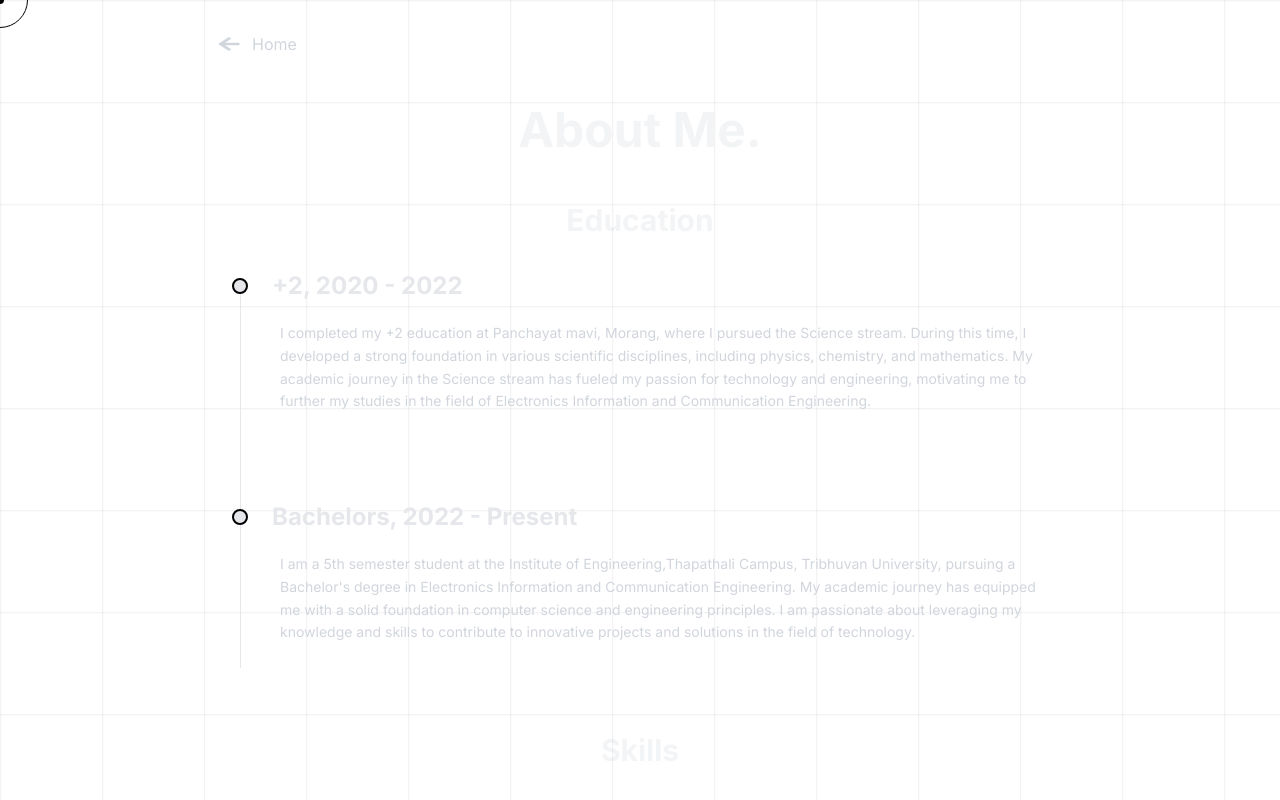
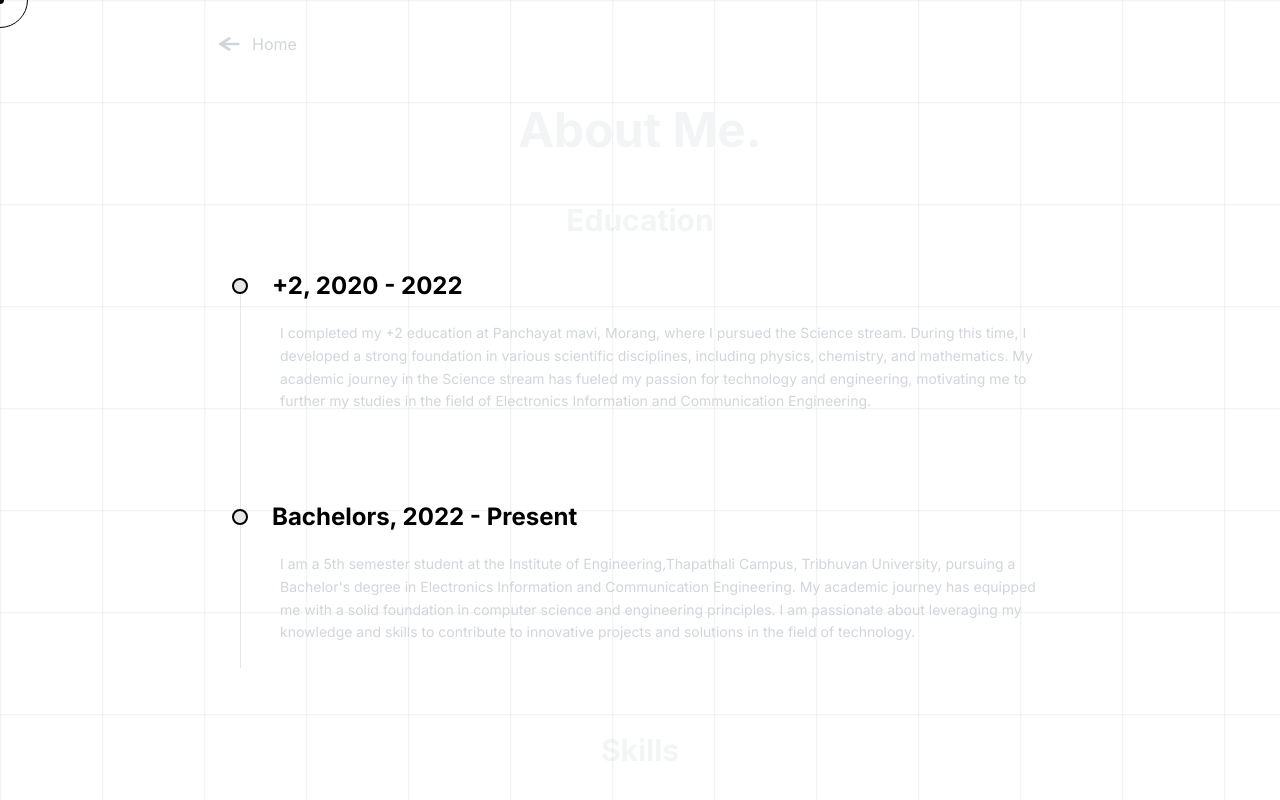
Before and after one commit to amankhanal1960/PortfolioWebsite, a Next.js app: page /about in a window 1280 px wide. Shown: the top 800 px of the page. Built offline with nearby package versions, Linux system fonts and the light colour scheme.

Commit message:
disabled the theme

```diff
--- a/app/about/page.tsx
+++ b/app/about/page.tsx
@@ -135,7 +135,7 @@ const TimelineSection: React.FC<TimelineSectionProps> = ({ title, items }) => {
                     <item.Icon />
                   </div>
                 )}
-                <h3 className="lg:text-2xl text-lg font-bold text-gray-200">
+                <h3 className="lg:text-2xl text-lg font-bold dark:text-gray-200 text-black">
                   {item.title}
                 </h3>
               </div>
--- a/app/globals.css
+++ b/app/globals.css
@@ -1,7 +1,5 @@
 @import "tailwindcss";
 @import "tw-animate-css";
-
-/* @custom-variant dark (&:is(.dark *)); */
 
 * {
   cursor: none !important;
--- a/app/layout.tsx
+++ b/app/layout.tsx
@@ -3,7 +3,7 @@ import { Inter } from "next/font/google";
 import "./globals.css";
 import CustomCursor from "./components/CustomCursor";
 const inter = Inter({ subsets: ["latin"] });
-import { ThemeProvider } from "./providers";
+// import { ThemeProvider } from "./providers";
 import { ToastContainer } from "react-toastify";
 
 export default function RootLayout({
@@ -14,18 +14,18 @@ export default function RootLayout({
   return (
     <html lang="en" className="bg-theme-transition" suppressHydrationWarning>
       <body className={`${inter.className}`}>
-        <ThemeProvider
+        {/* <ThemeProvider
           attribute="class"
           defaultTheme="system"
           enableSystem
           disableTransitionOnChange
-        >
-          <main>
-            {children}
-            <ToastContainer />
-          </main>
-          <CustomCursor />
-        </ThemeProvider>
+        > */}
+        <main>
+          {children}
+          <ToastContainer />
+        </main>
+        <CustomCursor />
+        {/* </ThemeProvider> */}
       </body>
     </html>
   );
```
